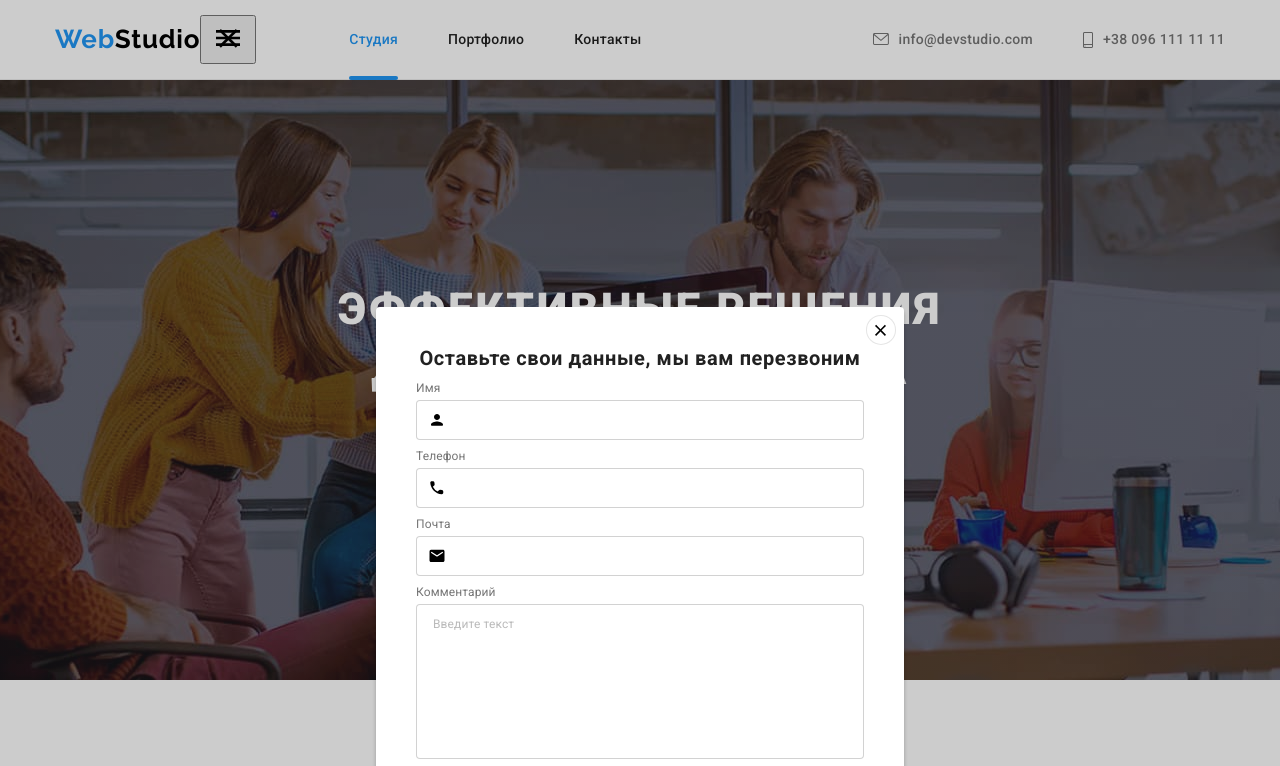
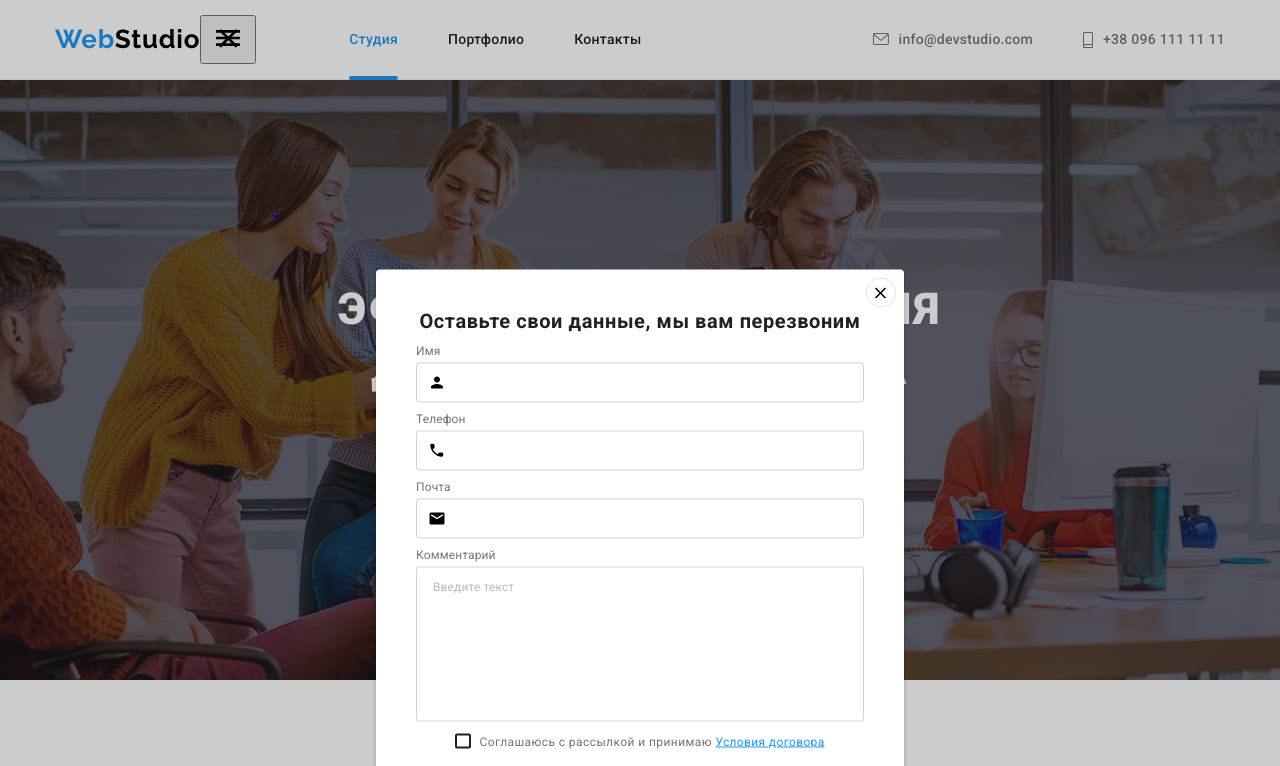
Before and after one commit to IlonaYuv/goit-markup-hw-08, a plain HTML site: page index.html in a window 1280 px wide. Both pictures are taken after a click on the button "Заказать услугу". Shown: the top 766 px of the page. Drawn offline with nearby package versions, Linux system fonts and the light colour scheme; files that its build step writes are made by us from their sources.

Commit message:
Update _modal.scss

```diff
--- a/sass/components/_modal.scss
+++ b/sass/components/_modal.scss
@@ -1,32 +1,31 @@
 .modal {
-  position: absolute;
-  top: 50%;
-  left: 50%;
-  opacity: 1;
+  position: relative;
 
-  margin-top: 93px;
   padding: 40px;
-  min-width: 95%;
-  min-height: 609px;
 
   background-color: $main-color;
   box-shadow: 0px 4px 4px rgba(0, 0, 0, 0.25);
   border-radius: 4px;
 
-  transform: translate(-50%, -50%) scale(1);
-
-  transition: transform 250ms cubic-bezier(0.4, 0, 0.2, 1),
-    opacity 250ms cubic-bezier(0.4, 0, 0.2, 1);
+  @media screen and (min-width: 480px) {
+    width: 450px;
+    height: 609px;
+  }
 
   @media screen and (min-width: 768px) {
-    margin-top: 208px;
-    min-width: 405px;
-    min-height: 609px;
+    position: absolute;
+    top: 70%;
+    left: 50%;
+    opacity: 1;
+
+    transform: translate(-50%, -50%) scale(1);
+    transition: transform 250ms cubic-bezier(0.4, 0, 0.2, 1),
+      opacity 250ms cubic-bezier(0.4, 0, 0.2, 1);
   }
 
   @media screen and (min-width: 1200px) {
-    min-width: 528px;
-    min-height: 581px;
+    width: 528px;
+    height: 581px;
   }
 }
 
```
